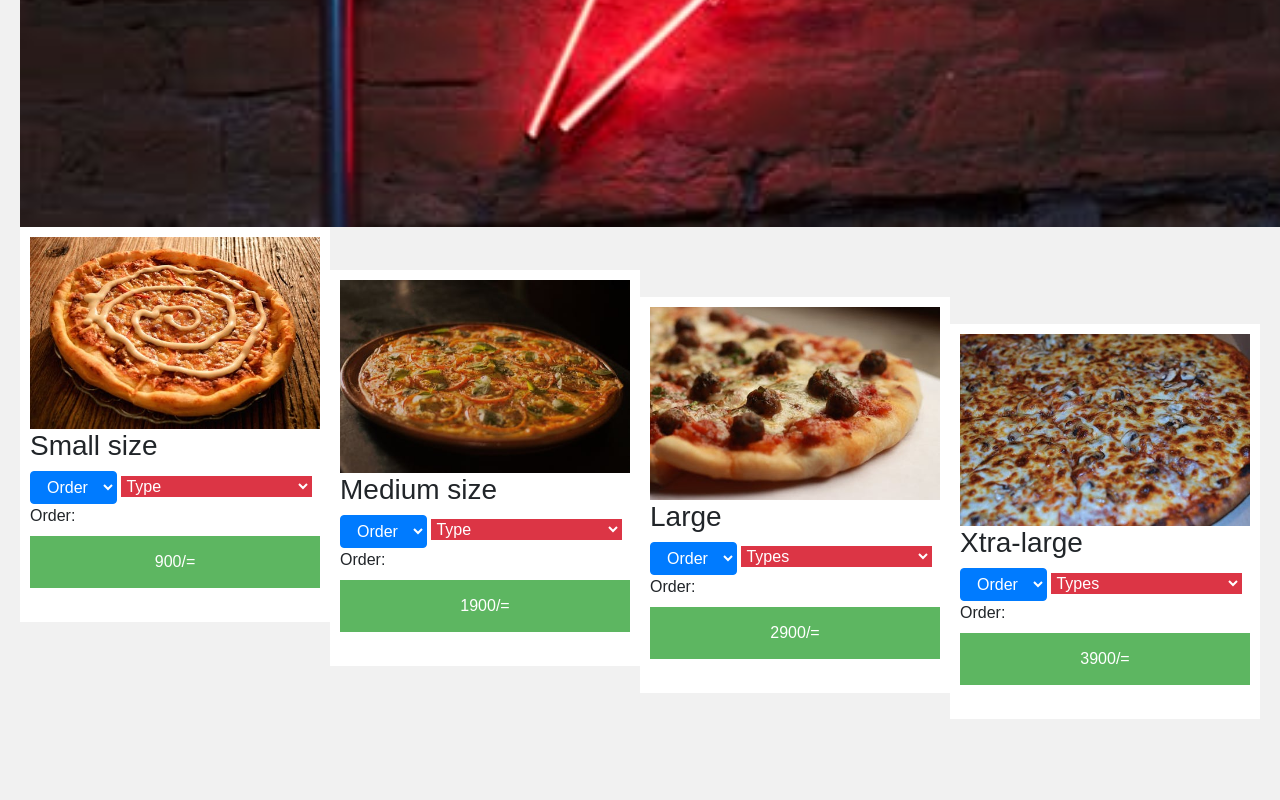
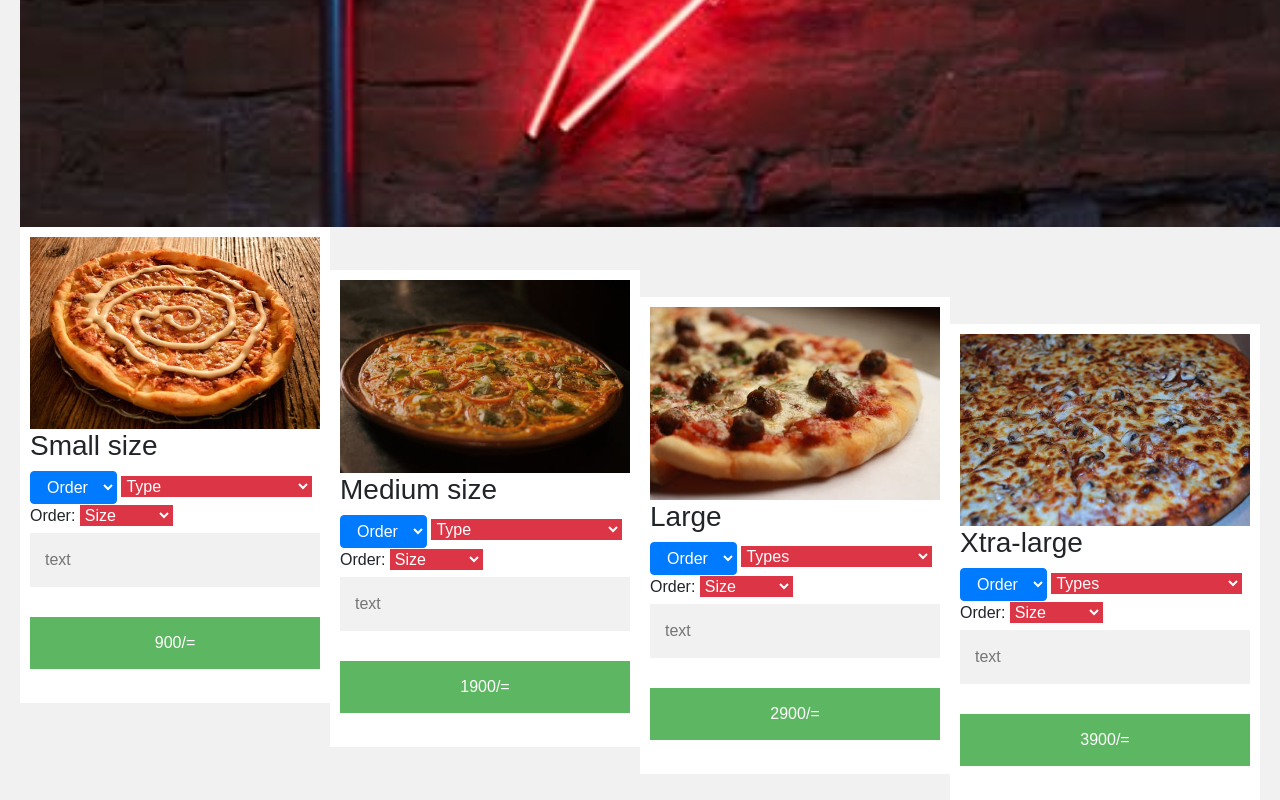
Before and after one commit to estonkaranja/Pizza-inn, a plain HTML site: page index.html in a window 1280 px wide. Shown: the part 748-1548 px from the top of the page. Before the commit the page ends 1467 px from the top, so only its background shows below. Drawn offline with Linux system fonts and the light colour scheme.

Commit message:
modified html

```diff
--- a/index.html
+++ b/index.html
@@ -36,6 +36,14 @@
     <option value="2">Please place your order</option>
   </select>
       <p>Order:
+        <select name="DoBday" class="btn-danger">
+          <option value="1">Size</option>
+          <option value="1">Small</option>
+          <option value="1">Medium</option>
+          <option value="1">Large</option>
+          <option value="1">Xtra-large</option>
+        </select>
+        <input type="text" placeholder="text"/>
         <button onclick="alert('Your order is placed')">900/=
 
                     </button>
@@ -63,6 +71,14 @@
   </select>
 
       <p>Order:
+         <select name="DoBday" class="btn-danger">
+          <option value="1">Size</option>
+          <option value="1">Small</option>
+          <option value="1">Medium</option>
+          <option value="1">Large</option>
+          <option value="1">Xtra-large</option>
+        </select>
+        <input type="text" placeholder="text"/>
         <button onclick="alert('your order is placed')">
                      1900/=
                    </button>
@@ -87,6 +103,14 @@
     <option value="2">Please place your order</option>
   </select>
       <p>Order:
+         <select name="DoBday" class="btn-danger">
+          <option value="1">Size</option>
+          <option value="1">Small</option>
+          <option value="1">Medium</option>
+          <option value="1">Large</option>
+          <option value="1">Xtra-large</option>
+        </select>
+        <input type="text" placeholder="text"/>
         <button  onclick="alert('Your order is placed')"> 2900/=
 
                     </button>
@@ -112,6 +136,14 @@
   </select>
 
       <p>Order:
+         <select name="DoBday" class="btn-danger">
+          <option value="1">Size</option>
+          <option value="1">Small</option>
+          <option value="1">Medium</option>
+          <option value="1">Large</option>
+          <option value="1">Xtra-large</option>
+        </select>
+        <input type="text" placeholder="text"/>
          <button onclick="alert('YOur order is placed')"> 3900/=
                     </button></p>
     </div>
```
